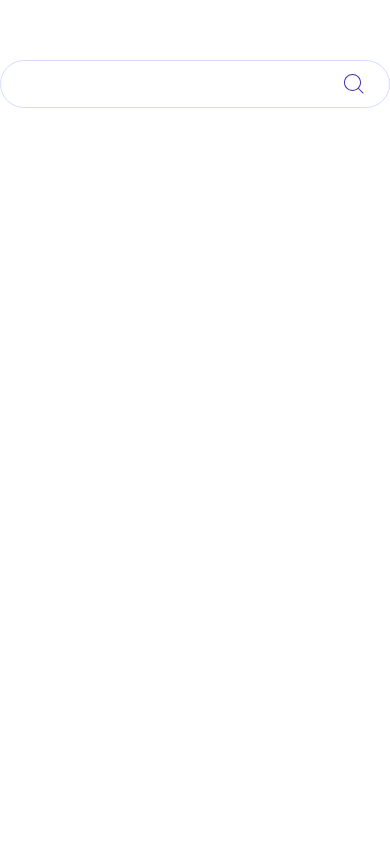
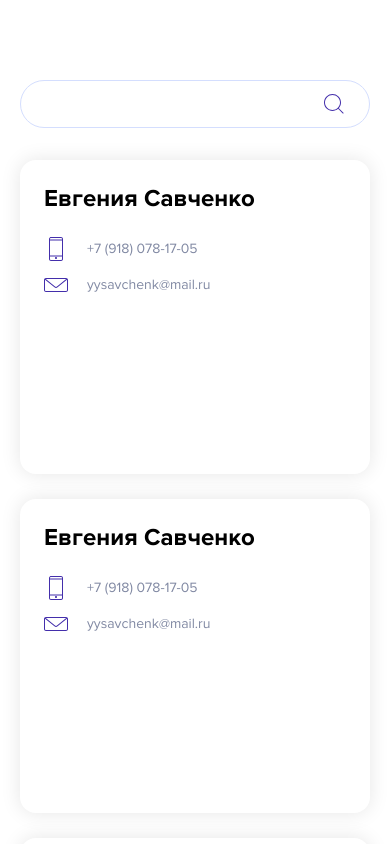
Before and after one commit to KamioKaseen/users-report, a React (Vite) app: page / in a window 390 px wide. Shown: the top 844 px of the page. Built offline with nearby package versions, Linux system fonts and the light colour scheme.

Commit message:
feat: карточки + адаптив

```diff
--- /dev/null
+++ b/src/App.scss
@@ -0,0 +1,22 @@
+.container {
+  width: 100%;
+  max-width: 115rem;
+  margin: 6rem auto;
+  padding: 2rem;
+}
+
+.users-container {
+  display: grid;
+  grid-template-columns: repeat(3, 1fr);
+  gap: 2.5rem;
+  margin-top: 3.2rem;
+  width: 100%;
+
+  @media (max-width: 990px) {
+    grid-template-columns: repeat(2, 1fr);
+  }
+
+  @media (max-width: 576px) {
+    grid-template-columns: repeat(1, 1fr);
+  }
+}
--- a/src/App.tsx
+++ b/src/App.tsx
@@ -1,9 +1,21 @@
-import { SearchField } from "@components";
+import { SearchField, UserCard } from "@components";
+import './App.scss';
 
 export default function App() {
   return (
     <div className="container">
       <SearchField />
+
+      <main className="users-container">
+        <UserCard />
+        <UserCard />
+        <UserCard />
+        <UserCard />
+        <UserCard />
+        <UserCard />
+        <UserCard />
+        <UserCard />
+      </main>
     </div>
   )
 }
--- /dev/null
+++ b/src/components/UserCard/index.tsx
@@ -0,0 +1,23 @@
+import './styles.scss';
+import { ReactComponent as Phone } from "@/assets/icons/phone.svg";
+import { ReactComponent as Mail } from "@/assets/icons/mail.svg";
+
+export default function temp() {
+  return (
+    <div className="user-card">
+      <h2 className='user-card__title'>Евгения Савченко</h2>
+
+      <div className="user-card__contacts">
+        <div className="user-card__icons-container">
+          <Phone width={24} height={24}/>
+          <a href="tel:+1234567890">+7 (918) 078-17-05</a>
+        </div>
+
+        <div className="user-card__icons-container">
+          <Mail width={24} height={24}/>
+          <a href="mailto:example@example.com">yysavchenk@mail.ru</a>
+        </div>
+      </div>
+    </div>
+  )
+}
--- /dev/null
+++ b/src/components/UserCard/styles.scss
@@ -0,0 +1,31 @@
+.user-card {
+  display: flex;
+  flex-direction: column;
+  height: 31.4rem;
+  padding: 2.4rem;
+  gap: 2.4rem;
+  border-radius: 1.6rem;
+  box-shadow: 0px 0px 20px rgba(0, 0, 0, 0.10);
+  font-family: "Proxima Nova";
+
+  &__title {
+    font-size: 2.4rem;
+  }
+
+  &__contacts {
+    display: flex;
+    flex-direction: column;
+    gap: 1.2rem;
+    font-size: 1.4rem;
+    color: $font-secondary;
+    line-height: 2rem;
+  }
+
+  &__icons-container {
+    display: flex;
+    justify-content: center;
+    align-items: center;
+    width: fit-content;
+    gap: 1.9rem;
+  }
+}
--- a/src/components/index.ts
+++ b/src/components/index.ts
@@ -1 +1,2 @@
 export {default as SearchField} from './SearchField/index'
+export {default as UserCard} from './UserCard/index'
--- a/src/styles/global.scss
+++ b/src/styles/global.scss
@@ -22,13 +22,16 @@ html {
   font-size: 62.5%;
 }
 
-
 button {
   cursor: pointer;
 }
 
-.container {
-  width: 100%;
-  max-width: 112rem;
-  margin: 6rem auto;
+a {
+  text-decoration: none;
+  color: inherit;
 }
+
+
+a:hover {
+  text-decoration: underline;
+}
```
Also changed, not shown: src/assets/icons/phone.svg.
